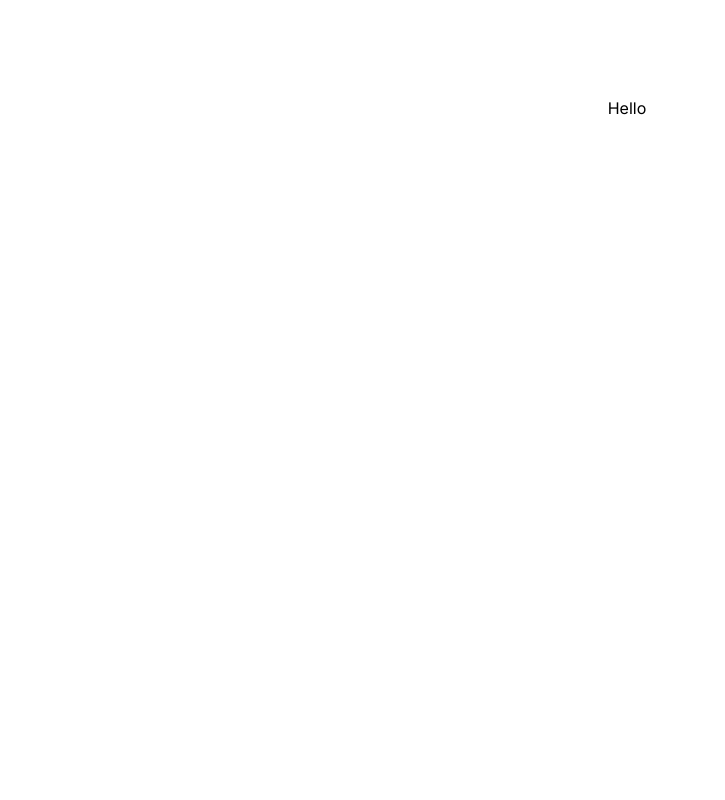
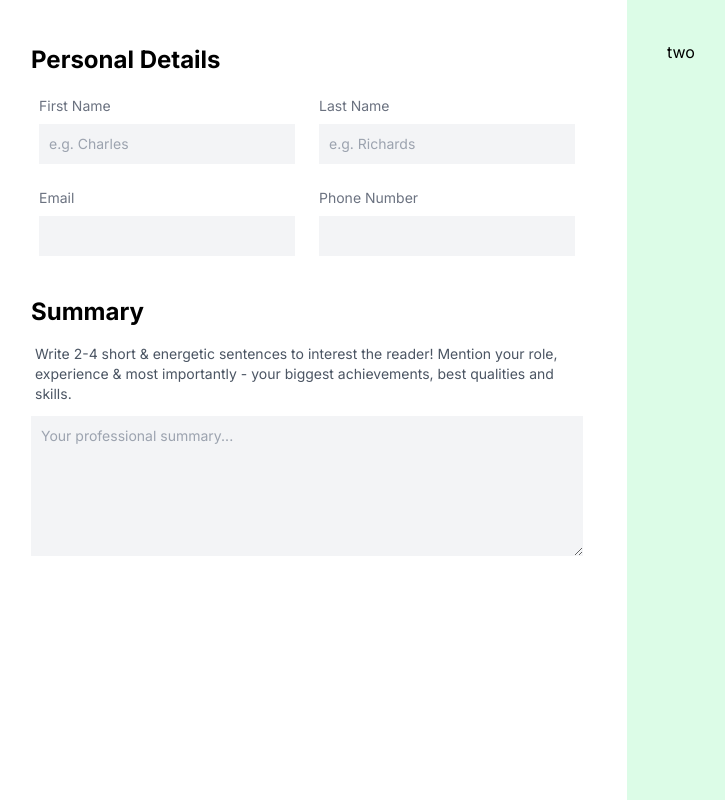
Before and after one commit to strangermushwana/resume-builder, a Next.js app: page / in a window 1280 px wide. Shown: the whole page, without its empty margins (13-738 px from the left). Built offline with nearby package versions, Linux system fonts and the light colour scheme.

Commit message:
added personal details component

```diff
--- /dev/null
+++ b/app/components/EmploymentHistory.tsx
@@ -0,0 +1,5 @@
+import React from 'react'
+
+export default function EmploymentHistory() {
+  return <div>EmploymentHistory</div>
+}
--- /dev/null
+++ b/app/components/PersonalDetails.tsx
@@ -0,0 +1,77 @@
+import React from 'react'
+
+export default function PersonalDetails() {
+  return (
+    <div className="flex flex-col w-1/2 min-h-screen p-10">
+      <h2 className="text-2xl font-bold p-1">Personal Details</h2>
+      <div className="flex pt-1">
+        <div className="p-2 w-1/2">
+          <div className="p-1">
+            <label className="block mb-2 text-sm font-md text-gray-500">
+              First Name
+            </label>
+            <input
+              type="text"
+              className="text-black bg-gray-100 text-sm outline-none focus:border-b-2 block w-full p-2.5"
+              placeholder="e.g. Charles"
+            />
+          </div>
+        </div>
+        <div className="p-2 w-1/2">
+          <div className="p-1">
+            <label className="block mb-2 text-sm font-md text-gray-500">
+              Last Name
+            </label>
+            <input
+              type="text"
+              className="text-black bg-gray-100 text-sm outline-none focus:border-b-2 block w-full p-2.5"
+              placeholder="e.g. Richards"
+            />
+          </div>
+        </div>
+      </div>
+      <div className="flex">
+        <div className="p-2 w-1/2">
+          <div className="p-1">
+            <label className="block mb-2 text-sm font-md text-gray-500">
+              Email
+            </label>
+            <input
+              type="email"
+              className="text-black bg-gray-100 text-sm outline-none focus:border-b-2 block w-full p-2.5"
+              placeholder=""
+            />
+          </div>
+        </div>
+        <div className="p-2 w-1/2">
+          <div className="p-1">
+            <label className="block mb-2 text-sm font-md text-gray-500">
+              Phone Number
+            </label>
+            <input
+              type="text"
+              className="text-black bg-gray-100 text-sm outline-none focus:border-b-2 block w-full p-2.5"
+              placeholder=""
+            />
+          </div>
+        </div>
+      </div>
+      {/*  */}
+      <h2 className="text-2xl font-bold mt-6 p-1">Summary</h2>
+      <div className="py-1">
+        <div className="p-1">
+          <label className="block mb-2 text-sm p-1 font-sm text-gray-600">
+            Write 2-4 short & energetic sentences to interest the reader!
+            Mention your role, experience & most importantly - your biggest
+            achievements, best qualities and skills.
+          </label>
+          <textarea
+            rows={6}
+            className="block p-2.5 w-full text-sm text-gray-900 bg-gray-100 outline-none focus:border-b-2"
+            placeholder="Your professional summary..."
+          />
+        </div>
+      </div>
+    </div>
+  )
+}
--- a/app/page.tsx
+++ b/app/page.tsx
@@ -1,9 +1,13 @@
 import Image from 'next/image'
+import PersonalDetails from './components/PersonalDetails'
 
 export default function Home() {
   return (
-    <main className="flex min-h-screen flex-col items-center justify-between p-24">
-      Hello
+    <main className="flex">
+      <PersonalDetails />
+      <div className="flex flex-col bg-green-100 w-1/2 min-h-screen p-10">
+        two
+      </div>
     </main>
   )
 }
```
